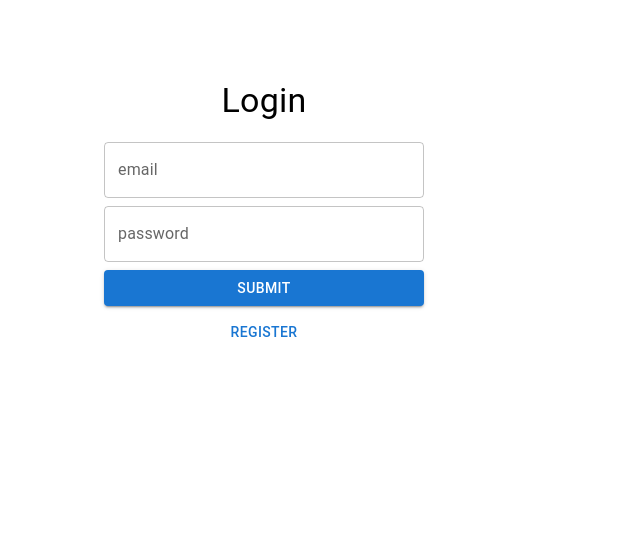
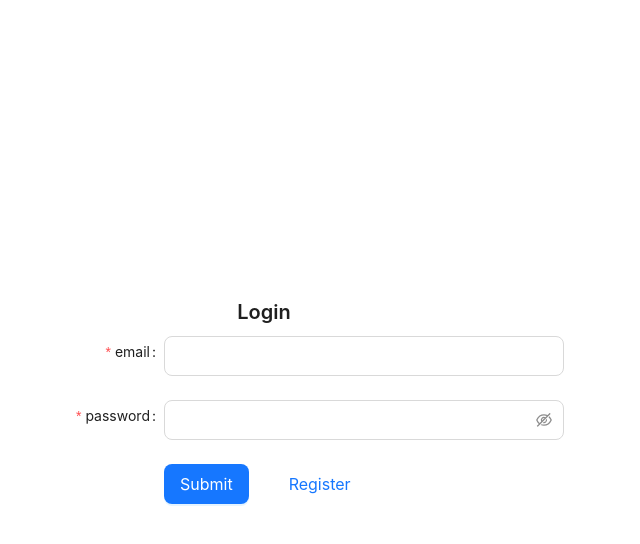
Before and after one commit to Pooriadevx/snappbox-assignment, a React (Create React App) app: page / in a window 1280 px wide. Shown: the top 544 px of the page, without its empty margins (376-1016 px from the left). Built offline with nearby package versions, Linux system fonts and the light colour scheme.

Commit message:
ref: Refactored login with antd components

```diff
--- a/src/App.tsx
+++ b/src/App.tsx
@@ -1,17 +1,14 @@
 import { Routes, Route } from "react-router-dom";
 import CodeInput from "./components/codeInput/codeInput";
-import Grid from "@mui/material/Grid";
 import Login from "./components/login/login";
 import Register from "./components/register/register";
 
 export default function App() {
   return (
-    <Grid container justifyContent={"center"} alignItems={"center"}>
-      <Routes>
-        <Route path="/verify" element={<CodeInput />} />
-        <Route path="/register" element={<Register />} />
+    <Routes>
+      <Route path="/verify" element={<CodeInput />} />
+      <Route path="/register" element={<Register />} />
       <Route path="/" element={<Login />} />
-      </Routes>
-    </Grid>
+    </Routes>
   );
 }
--- a/src/components/login/login.tsx
+++ b/src/components/login/login.tsx
@@ -1,51 +1,60 @@
-import React, { useState } from "react";
-import { Button, Grid, TextField, Typography } from "@mui/material";
+import React from "react";
+import { Button, Flex, Form, Typography } from "antd";
 import { LoginInputsType } from "../../types/loginAndRegister";
-import { handleFields, handleLogin } from "../../utils/loginAndRegister";
+import { handleLogin } from "../../utils/loginAndRegister";
 import { useCustomSnackbar } from "../../hooks/useCustomSnackbar";
+import { dataOfFields } from "../../constants/loginAndRegister";
+import Title from "antd/es/typography/Title";
 
 const Login: React.FC = () => {
-  const [data, setData] = useState<LoginInputsType>({
-    email: "",
-    password: "",
-  });
   const { CustomSnackbar, openSnackbar } = useCustomSnackbar();
 
   return (
     <>
-      <Grid
-        container
-        justifyContent={"center"}
-        alignItems={"center"}
-        direction={"column"}
-        xs={3}
-        gap={1}
-        paddingY={10}
-        onChange={(e) => handleFields(e, setData)}
+      <Flex
+        justify="center"
+        align="center"
+        vertical
+        style={{ width: "100%", height: "100vh" }}
       >
-        <Typography variant="h4" gutterBottom>
-          Login
-        </Typography>
-        {Object.keys(data).map((item) => (
-          <TextField
-            key={item}
-            name={item}
-            fullWidth
-            label={item}
-            value={data[item as keyof LoginInputsType]}
-          />
-        ))}
-        <Button
-          onClick={() => handleLogin(data, openSnackbar)}
-          variant="contained"
-          fullWidth
+        <Title level={4}>Login</Title>
+        <Form
+          name="Form"
+          labelCol={{ span: 8 }}
+          wrapperCol={{ span: 16 }}
+          style={{ width: 600 }}
+          onFinish={(values) => handleLogin(values, openSnackbar)}
+          autoComplete="off"
         >
-          Submit
-        </Button>
-        <Button href="/register" variant="text">
-          Register
-        </Button>
-      </Grid>
+          {dataOfFields.map(({ name, Element }) => {
+            return (
+              <Form.Item<LoginInputsType>
+                label={name}
+                key={name}
+                name={name as keyof LoginInputsType}
+                rules={[
+                  {
+                    required: true,
+                    message: `Please input your ${name}!`,
+                  },
+                ]}
+              >
+                <Element size="large" />
+              </Form.Item>
+            );
+          })}
+          <Form.Item wrapperCol={{ offset: 8, span: 16 }}>
+            <Flex align="center" gap={"large"}>
+              <Button type="primary" htmlType="submit" size="large">
+                Submit
+              </Button>
+              <Button type="link" href="/register" size="large">
+                Register
+              </Button>
+            </Flex>
+          </Form.Item>
+        </Form>
+      </Flex>
       {CustomSnackbar}
     </>
   );
--- /dev/null
+++ b/src/constants/loginAndRegister.ts
@@ -0,0 +1,13 @@
+import { Input } from "antd";
+import { DataOfLoginFieldsType } from "../types/loginAndRegister";
+
+export const dataOfFields: DataOfLoginFieldsType = [
+  {
+    name: "email",
+    Element: Input,
+  },
+  {
+    name: "password",
+    Element: Input.Password,
+  },
+];
```
Also changed, not shown: src/types/loginAndRegister.ts (+8 -0 lines).
